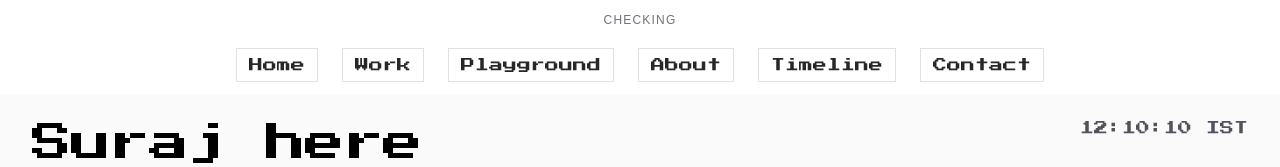
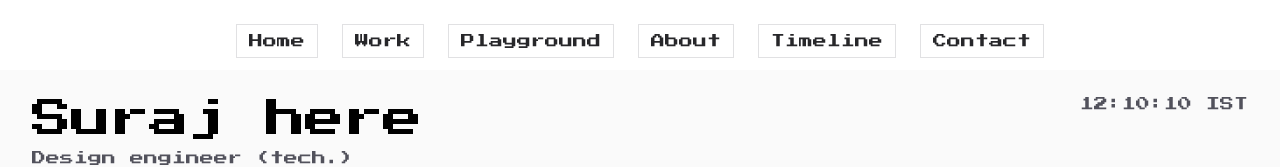
Before and after one commit to surajbanthot/bysuraj.in, a Next.js app: page / in a window 1280 px wide. Shown: the top 167 px of the page. Built offline with nearby package versions, Linux system fonts and the light colour scheme.

Commit message:
removed thechecking word

```diff
--- a/src/app/layout.tsx
+++ b/src/app/layout.tsx
@@ -43,9 +43,6 @@ export default function RootLayout({
         className={`${geistSans.variable} ${geistMono.variable} antialiased`}
       >
         <header className="sticky top-0 z-30 bg-white/80 pt-3 backdrop-blur dark:bg-black/70">
-          <div className="px-4 pb-2 text-center text-xs font-medium uppercase tracking-widest text-zinc-500 dark:text-zinc-400 sm:px-8">
-            checking
-          </div>
           <nav
             className={`mx-auto flex w-full max-w-6xl items-center justify-center px-4 py-3 text-[10px] font-normal text-zinc-700 dark:text-zinc-200 sm:px-8 sm:text-sm ${pressStart.className}`}
           >
```
